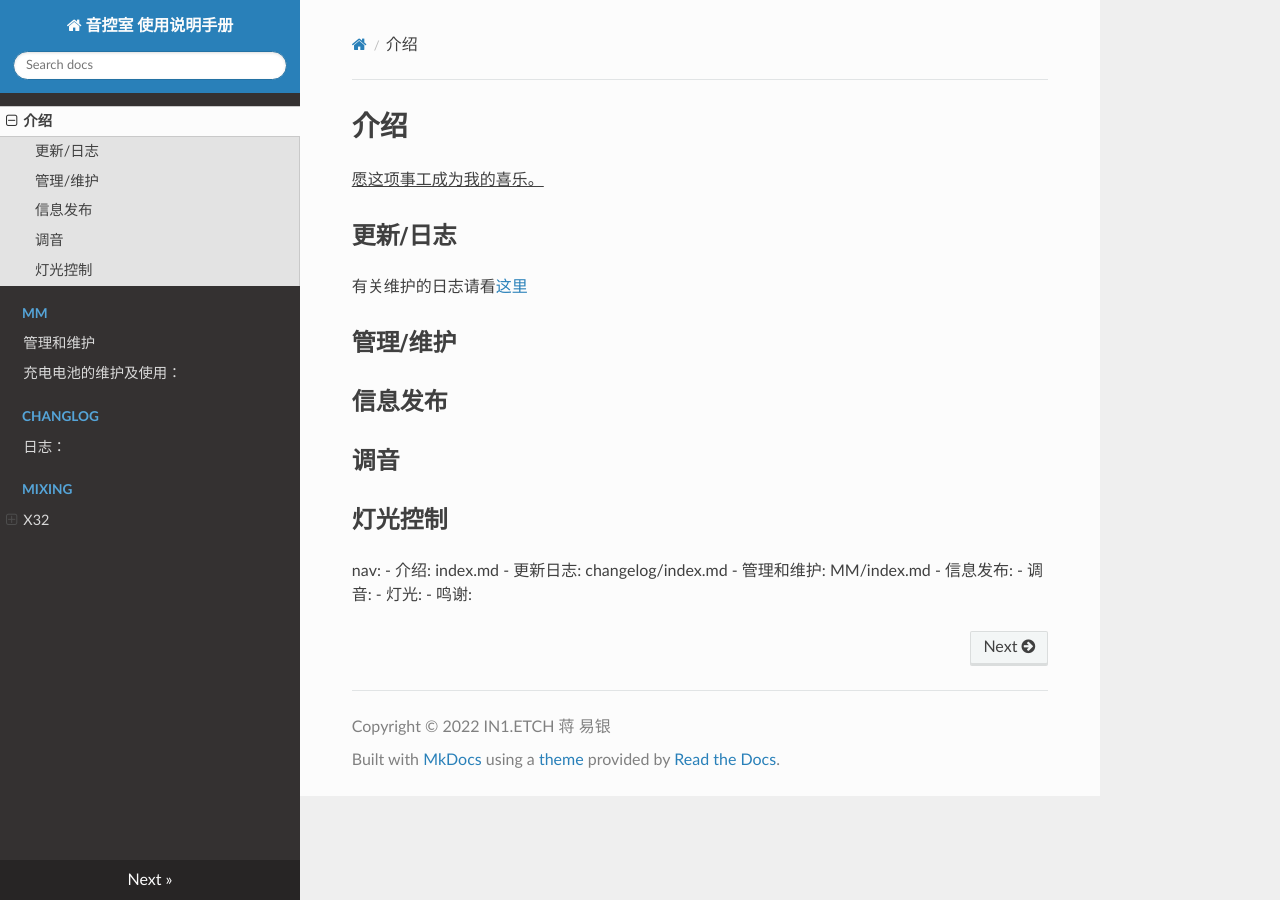
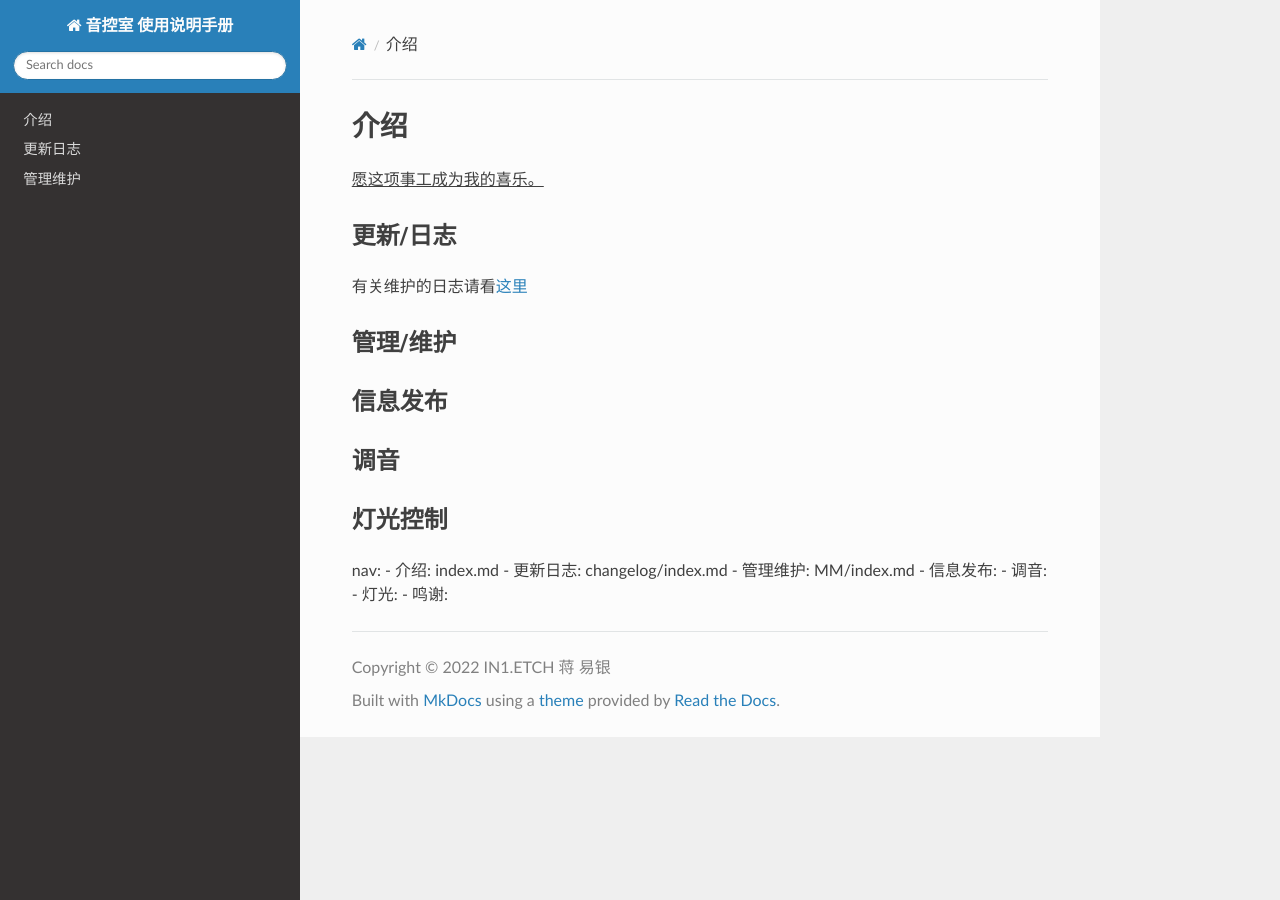
Before and after one commit to Jizyjiang/STX_YK-DOCS, an MkDocs documentation site: the page built from docs/index.md, in a window 1280 px wide. Built offline with MkDocs 1.6.1, drawn with Linux system fonts in a browser that asks for light colours; nearby versions of some CDN libraries; some of the changed lines change nothing that is shown.

Commit message:
导航栏

```diff
--- a/docs/index.md
+++ b/docs/index.md
@@ -17,7 +17,7 @@
 nav:
   - 介绍: index.md
   - 更新日志: changelog/index.md
-  - 管理和维护: MM/index.md
+  - 管理维护: MM/index.md
   - 信息发布:
   - 调音:
   - 灯光:
--- a/mkdocs.yml
+++ b/mkdocs.yml
@@ -52,3 +52,7 @@ markdown_extensions:
   - admonition
 
 # Page tree
+nav:
+  - 介绍: docs/index.md
+  - 更新日志: docs/changelog/index.md
+  - 管理维护: docs/MM/index.md
```
